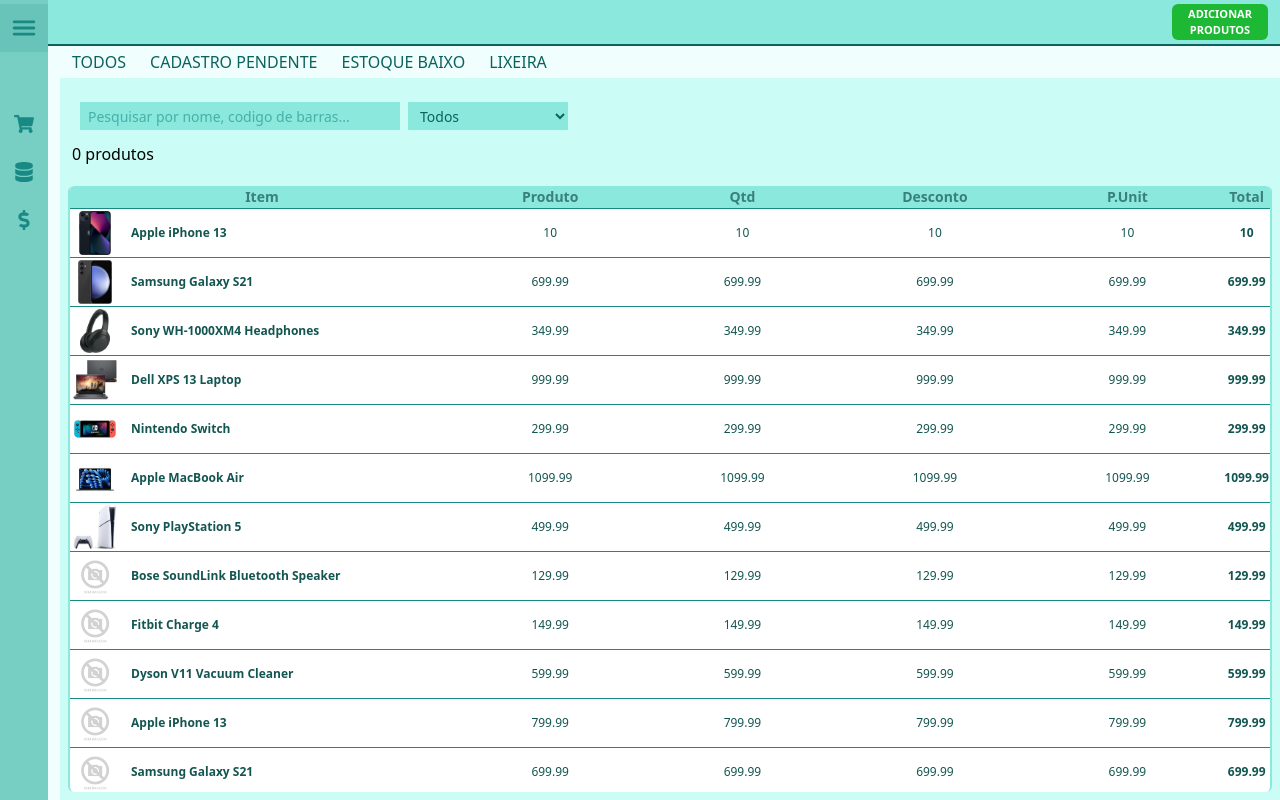
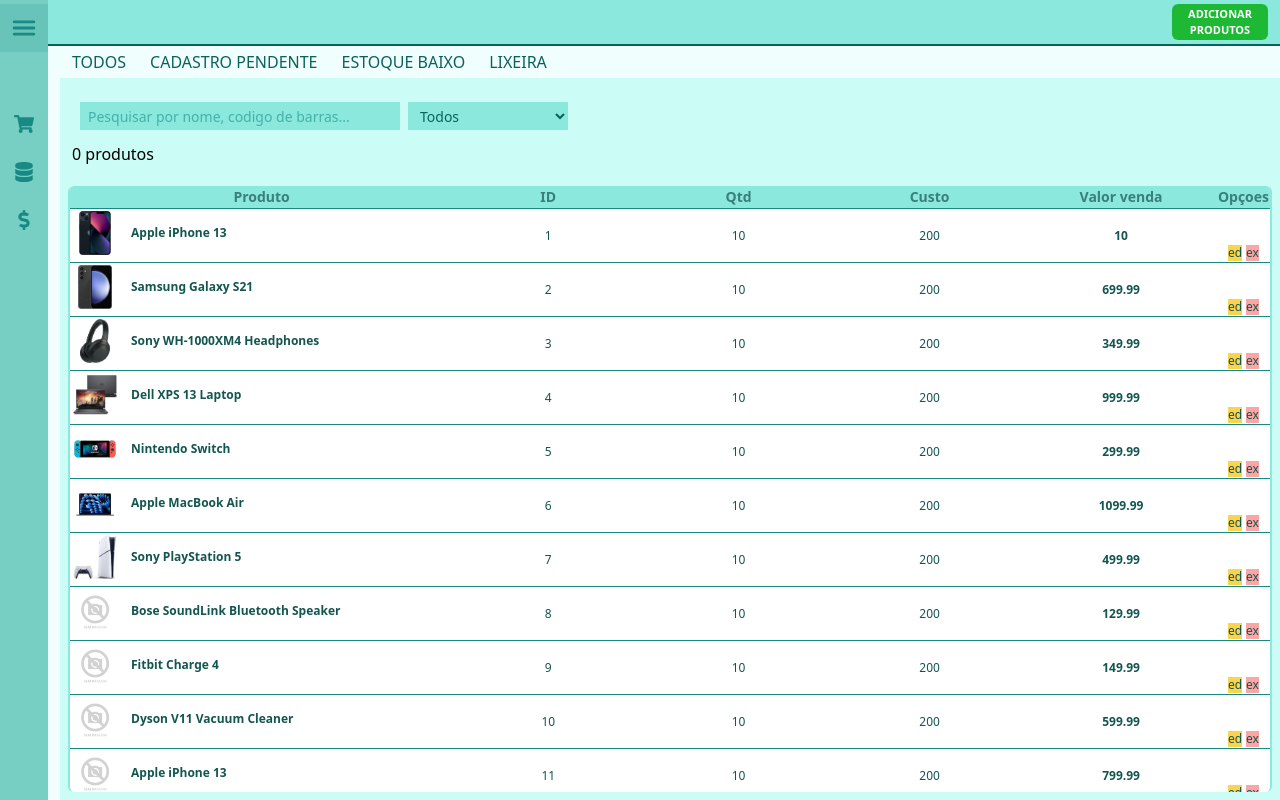
Before and after one commit to zennon-sml/xicas-paper-pdv, a Next.js app: page /pages/stock in a window 1280 px wide. Built offline with nearby package versions, Linux system fonts and the light colour scheme.

Commit message:
code improvements, stock screen improvements

```diff
--- a/app/pages/sales/page.tsx
+++ b/app/pages/sales/page.tsx
@@ -11,11 +11,12 @@
 
 interface IProduct{
   name: string;
-  value: number;
+  price: number;
   image?: string;
 }
 
 interface IItensList{
+  id: number;
   name: string;
   qtd: number;
   pUnit: number;
@@ -23,7 +24,7 @@
 }
 
 export default function Sales() {
-  const [selectedProduct, setSelectedProduct] = useState<IProduct>({name:"", value:0, image:""});
+  const [selectedProduct, setSelectedProduct] = useState<IProduct>({name:"", price:0, image:""});
   const [itens, setItens] = useState<IItensList[]>([]);
 
   const handleSelectProduct = (product:IProduct) => {
@@ -33,7 +34,7 @@
   const addProductList = (item:IItensList) => {
     setItens((prevProducts) => [...prevProducts, item]);
     console.log(itens)
-    setSelectedProduct({name:"", value:0, image:""})
+    setSelectedProduct({name:"", price:0, image:""})
   }
 
   return (
--- a/app/pages/stock/page.tsx
+++ b/app/pages/stock/page.tsx
@@ -1,58 +1,38 @@
 "use client"
 import SideBar from '@/components/SideBar/page';
-import { useState } from 'react';
+import { useState, useEffect } from 'react';
+
+interface Item {
+  id: number;
+  type: string;
+  name: string;
+  barcode: string;
+  qtd: number;
+  cost: number;
+  description: string;
+  tags: string;
+  price: number;
+  image?: string;
+  cadCompleted: boolean;
+}
+
+export default function Stock() {
+  const [products, setProducts] = useState<Item[]>([])
+
+    useEffect(() => {
+      const fetchProducts = async () => {
+        try{
+          const response = await fetch('/data/database.json').then() // Faz a requisição
+          const data = await response.json();  // Converte a resposta para JSON
+          setProducts(data.products)
+        } catch (error){
+          console.log("Erro na requisição:", error) // Trata erros
+        }
+      };
+      fetchProducts()
+    }, [])
 
 
-const products = [
-  { id: 1, name: 'Apple iPhone 13', value: 10.00, image: "/img/iphone13.jpg" },
-  { id: 2, name: 'Samsung Galaxy S21', value: 699.99, image: '/img/galaxys21.webp' },
-  { id: 3, name: 'Sony WH-1000XM4 Headphones', value: 349.99, image: '/img/SonyWH1000XM4Headphones.webp' },
-  { id: 4, name: 'Dell XPS 13 Laptop', value: 999.99, image: '/img/DellXPS13Laptop.webp' },
-  { id: 5, name: 'Nintendo Switch', value: 299.99, image: '/img/NintendoSwitch.jpeg' },
-  { id: 6, name: 'Apple MacBook Air', value: 1099.99, image: '/img/AppleMacBookAir.jpeg' },
-  { id: 7, name: 'Sony PlayStation 5', value: 499.99, image: '/img/SonyPlayStation5.jpeg' },
-  { id: 8, name: 'Bose SoundLink Bluetooth Speaker', value: 129.99, image: '' },
-  { id: 9, name: 'Fitbit Charge 4', value: 149.99, image: '' },
-  { id: 10, name: 'Dyson V11 Vacuum Cleaner', value: 599.99, image: '' },
-  { id: 11, name: 'Apple iPhone 13', value: 799.99, image: '' },
-  { id: 12, name: 'Samsung Galaxy S21', value: 699.99, image: '' },
-  { id: 13, name: 'Sony WH-1000XM4 Headphones', value: 349.99, image: '' },
-  { id: 14, name: 'Dell XPS 13 Laptop', value: 999.99, image: '' },
-  { id: 15, name: 'Nintendo Switch', value: 299.99, image: '' },
-  { id: 16, name: 'Apple MacBook Air', value: 1099.99, image: '' },
-  { id: 17, name: 'Sony PlayStation 5', value: 499.99, image: '' },
-  { id: 18, name: 'Bose SoundLink Bluetooth Speaker', value: 129.99, image: '' },
-  { id: 19, name: 'Fitbit Charge 4', value: 149.99, image: '' },
-  { id: 20, name: 'Dyson V11 Vacuum Cleaner', value: 599.99, image: '' },
-  { id: 1, name: 'Apple iPhone 13', value: 10.00, image: "/img/iphone13.jpg" },
-  { id: 2, name: 'Samsung Galaxy S21', value: 699.99, image: '/img/galaxys21.webp' },
-  { id: 3, name: 'Sony WH-1000XM4 Headphones', value: 349.99, image: '/img/SonyWH1000XM4Headphones.webp' },
-  { id: 4, name: 'Dell XPS 13 Laptop', value: 999.99, image: '/img/DellXPS13Laptop.webp' },
-  { id: 5, name: 'Nintendo Switch', value: 299.99, image: '/img/NintendoSwitch.jpeg' },
-  { id: 6, name: 'Apple MacBook Air', value: 1099.99, image: '/img/AppleMacBookAir.jpeg' },
-  { id: 7, name: 'Sony PlayStation 5', value: 499.99, image: '/img/SonyPlayStation5.jpeg' },
-  { id: 8, name: 'Bose SoundLink Bluetooth Speaker', value: 129.99, image: '' },
-  { id: 9, name: 'Fitbit Charge 4', value: 149.99, image: '' },
-  { id: 10, name: 'Dyson V11 Vacuum Cleaner', value: 599.99, image: '' },
-  { id: 11, name: 'Apple iPhone 13', value: 799.99, image: '' },
-  { id: 12, name: 'Samsung Galaxy S21', value: 699.99, image: '' },
-  { id: 13, name: 'Sony WH-1000XM4 Headphones', value: 349.99, image: '' },
-  { id: 14, name: 'Dell XPS 13 Laptop', value: 999.99, image: '' },
-  { id: 15, name: 'Nintendo Switch', value: 299.99, image: '' },
-  { id: 16, name: 'Apple MacBook Air', value: 1099.99, image: '' },
-  { id: 17, name: 'Sony PlayStation 5', value: 499.99, image: '' },
-  { id: 18, name: 'Bose SoundLink Bluetooth Speaker', value: 129.99, image: '' },
-  { id: 19, name: 'Fitbit Charge 4', value: 149.99, image: '' },
-  { id: 20, name: 'Dyson V11 Vacuum Cleaner', value: 599.99, image: '' },
-  { id: 17, name: 'Sony PlayStation 5', value: 499.99, image: '' },
-  { id: 18, name: 'Bose SoundLink Bluetooth Speaker', value: 129.99, image: '' },
-  { id: 19, name: 'Fitbit Charge 4', value: 149.99, image: '' },
-  { id: 20, name: 'Dyson V11 Vacuum Cleaner', value: 599.99, image: '' },
-  { id: 21, name: 'Dyson V11 Vacuum Cleaner', value: 599.99, image: '' }
-];
-
-
-export default function Stock() {
   return (
     <div className='flex flex-col h-screen'>
       <SideBar />
@@ -86,17 +66,19 @@
           <table className='w-full'>
             <thead className='bg-[#8BE8DC] sticky top-0'>
               <tr className="text-sm text-[#397F7B]">
-                <th className="w-2/6">Item</th>
-                <th className="w-1/6">Produto</th>
+                <th className="w-2/6">Produto</th>
+                <th className="w-1/6">ID</th>
                 <th className="w-1/6">Qtd</th>
-                <th className="w-1/6">Desconto</th>
-                <th className="w-1/6">P.Unit</th>
-                <th className="w-1/6">Total</th>
+                <th className="w-1/6">Custo</th>
+                <th className="w-1/6">Valor venda</th>
+                <th className='w-1/6'>Opçoes</th>
               </tr>
             </thead>
             <tbody className="bg-[#B8FFF7] text-xs h-full">
               {products.map((product, index) => (
-                <tr className="border-y border-[#198A83] bg-white">
+
+                <tr key={product.id} className="border-y border-[#198A83] bg-white">
+
 
                   <td className="flex text-[#135550] font-bold text-center items-center h-12 w-full gap-3">
                     <img
@@ -106,12 +88,14 @@
                     />
                     <p>{product.name}</p>
                   </td>
-
-                  <td className="text-[#135550] text-center w-1/6">{product.value}</td>
-                  <td className="text-[#135550] text-center w-1/6">{product.value}</td>
-                  <td className="text-[#135550] text-center w-1/6">{product.value}</td>
-                  <td className="text-[#135550] text-center w-1/6">{product.value}</td>
-                  <td className="text-[#135550] text-center font-bold w-1/6">{product.value}</td>
+                  <td className="text-[#135550] text-center">{product.id}</td>
+                  <td className="text-[#135550] text-center">{product.qtd}</td>
+                  <td className="text-[#135550] text-center">{product.cost}</td>
+                  <td className="text-[#135550] text-center font-bold">{product.price}</td>
+                  <td className="flex gap-1 justify-center text-[#135550]">
+                    <button className=' bg-amber-300 hover:bg-amber-500'>ed</button>
+                    <button className=' bg-red-300 hover:bg-red-500'>ex</button>
+                  </td>
                 </tr>
               ))}
 
--- a/components/SalesScreen/ItemProperties/page.tsx
+++ b/components/SalesScreen/ItemProperties/page.tsx
@@ -37,7 +37,7 @@
               type="text"
               disabled/* readOnly */
               className='w-44 h-9 p-2 bg-[#46b0a9] text-white  rounded-md text-lg'
-              value={'R$ '+props.price}
+              value={props.price || ""}
               />
           </div>
           <div>
@@ -66,7 +66,7 @@
             type="text"
             disabled/* readOnly */
             className='w-44 h-9 p-2 font-bold bg-[#46b0a9] text-white rounded-md text-lg'
-            value={'R$ '+totalValue.toFixed(2)}
+            value={`R$ ${isNaN(totalValue) ? "0.00" : totalValue.toFixed(2) }`}
             />
           </div>
         </div>
@@ -81,7 +81,7 @@
         </div>
         <div className='flex items-end'>
           <button
-          onClick={() => addProductList({name:props.name, qtd:quantity, pUnit:props.price, desconto:discount}, setTotalValue(0), setQuantity(1), setDiscount(""))}
+          onClick={() => addProductList({id:props.id ,name:props.name, qtd:quantity, pUnit:props.price, desconto:discount}, setTotalValue(0), setQuantity(1), setDiscount(""))}
           disabled={!props.price || props.price === 0}
           className='bg-[#1DB935] hover:bg-[#269a38] text-white font-bold w-28 h-11 rounded-md'>
           INSERIR
--- a/components/SalesScreen/ProductList/page.tsx
+++ b/components/SalesScreen/ProductList/page.tsx
@@ -14,6 +14,7 @@
   tags: string;
   price: number;
   image?: string;
+  cadCompleted: boolean;
 }
 
 export default function ProductList({handleSelectProduct}:any) {
```
Also changed, not shown: components/SalesScreen/SaleList/index.tsx (+8 -7 lines), public/data/database.json (+42 -21 lines).
